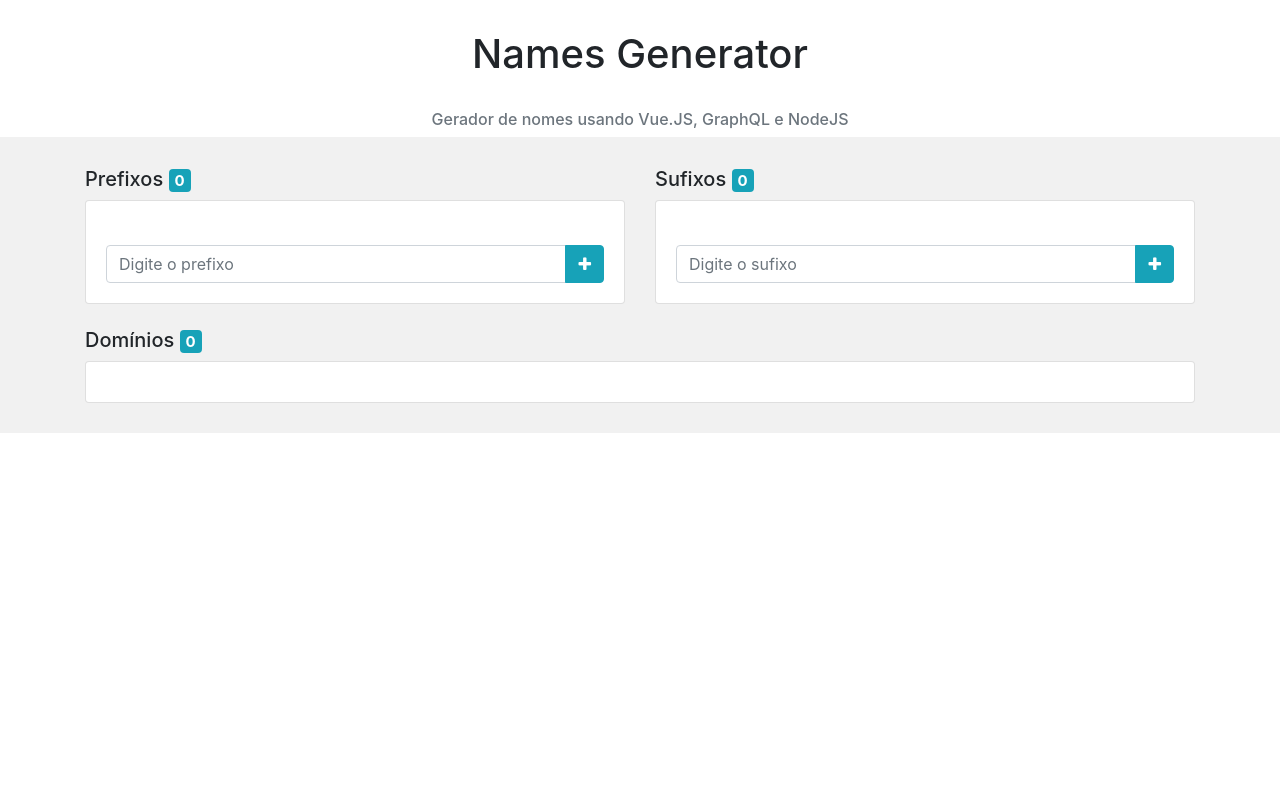
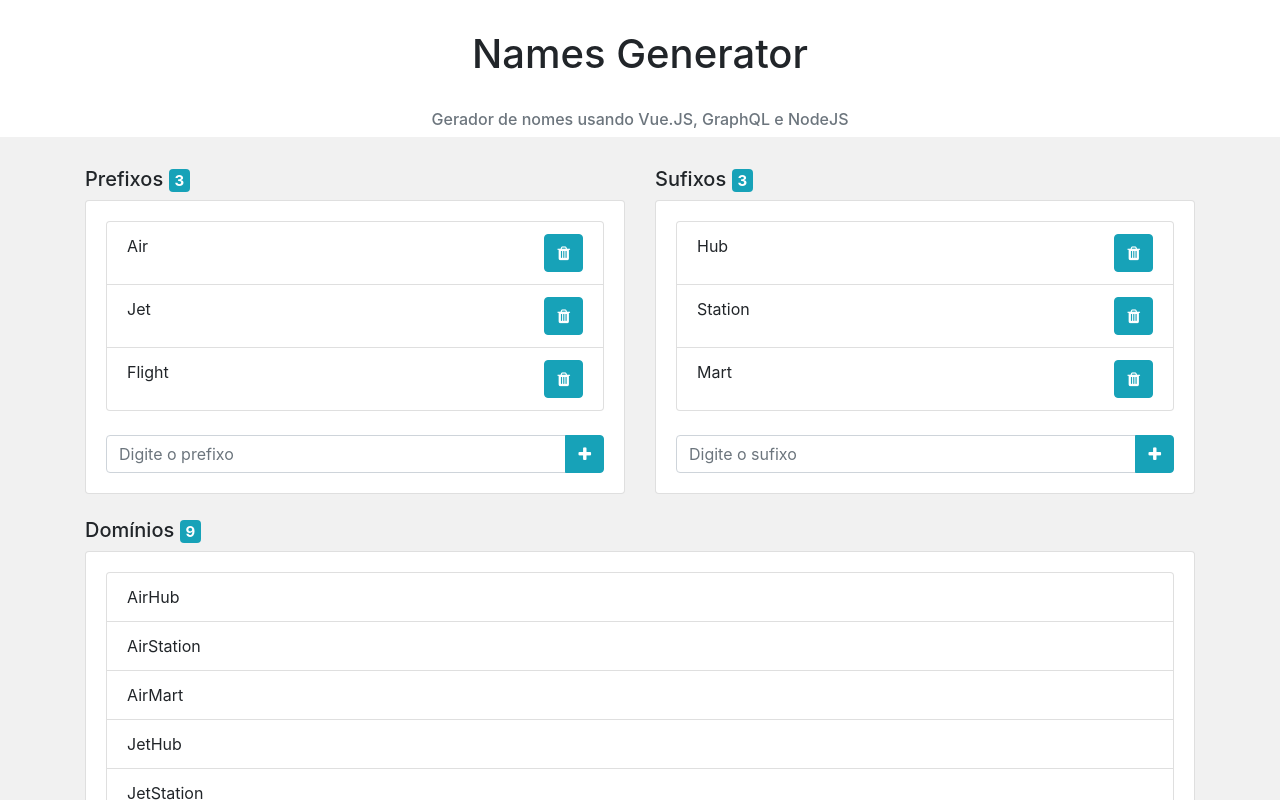
Before and after one commit to tyronedamasceno/names-generator, a Vue app: page / in a window 1280 px wide. Shown: the top 800 px of the page. Built offline with nearby package versions, Linux system fonts and the light colour scheme.

Commit message:
Delete prefixes and sufixes

```diff
--- a/src/App.vue
+++ b/src/App.vue
@@ -14,7 +14,14 @@
               <div class="card-body">
                 <ul class="list-group">
                   <li class="list-group-item" v-for="prefix in prefixes" v-bind:key="prefix">
-                    {{ prefix }}
+                    <div class="row">
+                      <div class="col-md">
+                        {{ prefix }}
+                      </div>
+                      <div class="col-md text-right">
+                        <button class="btn btn-info" v-on:click="deletePrefix(prefix)"><span class="fa fa-trash"></span></button>
+                      </div>
+                    </div>
                   </li>
                 </ul>
                 <br/>
@@ -35,7 +42,14 @@
               <div class="card-body">
                 <ul class="list-group">
                   <li class="list-group-item" v-for="sufix in sufixes" v-bind:key="sufix">
-                    {{ sufix }}
+                    <div class="row">
+                      <div class="col-md">
+                        {{ sufix }}
+                      </div>
+                      <div class="col-md text-right">
+                        <button class="btn btn-info" v-on:click="deleteSufix(sufix)"><span class="fa fa-trash"></span></button>
+                      </div>
+                    </div>
                   </li>
                 </ul>
                 <br/>
@@ -77,9 +91,9 @@ export default {
     return {
       prefix: "",
       sufix: "",
-      prefixes: [],
-      sufixes: [],
-      domains: []
+      prefixes: ["Air", "Jet", "Flight"],
+      sufixes: ["Hub", "Station", "Mart"],
+      domains: ["AirHub", "AirStation", "AirMart", "JetHub", "JetStation", "JetMart", "FlightHub", "FlightStation", "FlightMart"]
     };
   },
   methods: {
@@ -88,9 +102,17 @@ export default {
       this.prefix = "";
       this.generate();
     },
+    deletePrefix(prefix) {
+      this.prefixes.splice(this.prefixes.indexOf(prefix), 1);
+      this.generate();
+    },
     addSufix(sufix) {
       this.sufixes.push(sufix);
       this.sufix = "";
+      this.generate();
+    },
+    deleteSufix(sufix) {
+      this.sufixes.splice(this.sufixes.indexOf(sufix), 1);
       this.generate();
     },
     generate() {
```
